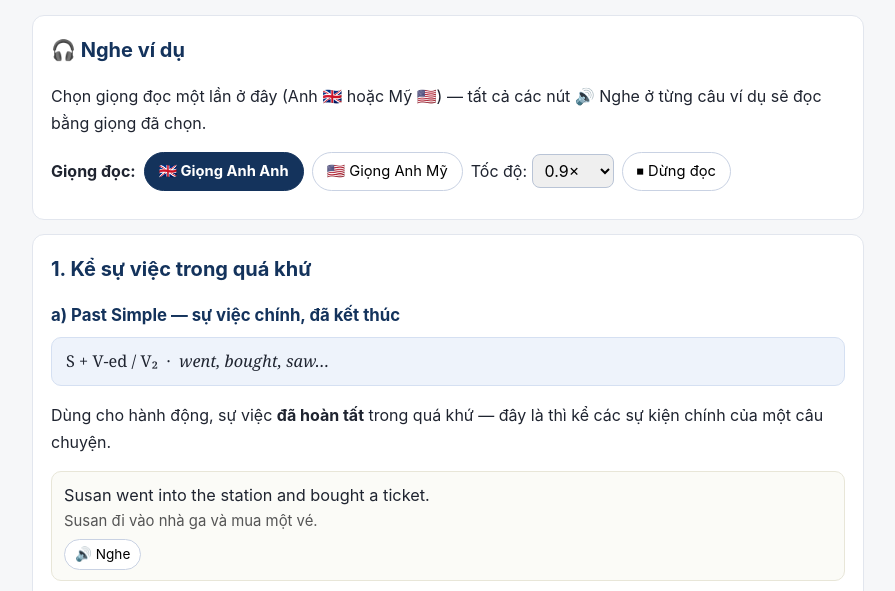
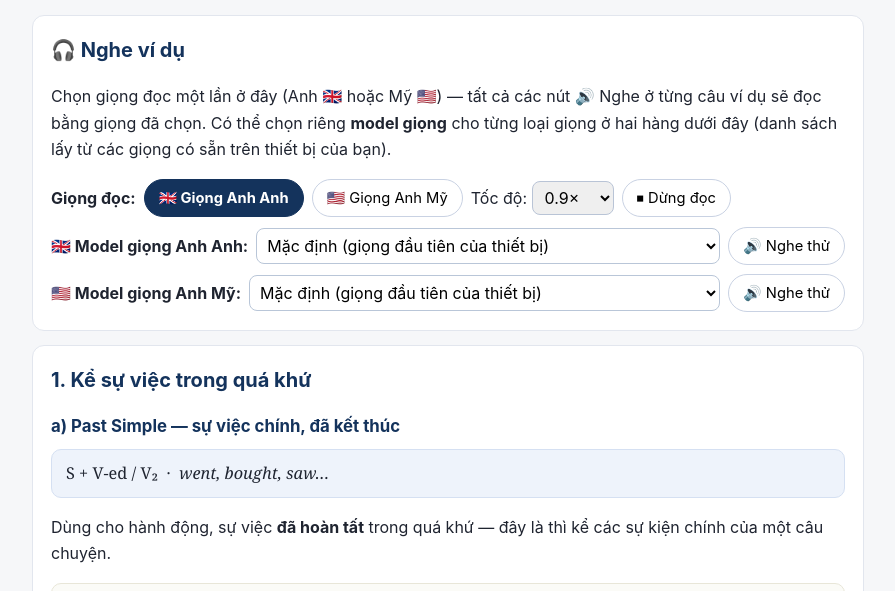
Before and after one commit to vinhnd2026/ENGLISH, a plain HTML site: page Grammar-01-Past-Time.html in a window 1280 px wide. Shown: the part 174-765 px from the top of the page, without its empty margins (192-1087 px from the left). Drawn offline with Linux system fonts and the light colour scheme.

Commit message:
Add per-accent voice model picker

```diff
--- a/Grammar-01-Past-Time.html
+++ b/Grammar-01-Past-Time.html
@@ -25,6 +25,8 @@ button:hover{background:#eef3fb}
 button.primary{background:#14335c;color:#fff;border-color:#14335c}
 button.primary:hover{background:#1d4a82}
 .accent-btn.accent-on{background:#14335c;color:#fff;border-color:#14335c;font-weight:700}
+.voice-row{display:flex;gap:8px;align-items:center;flex-wrap:wrap;margin-top:9px}
+.voice-row select{flex:1;min-width:170px;padding:6px;border:1px solid #b9c6d8;border-radius:8px;background:#fff}
 .tts button{padding:3px 10px;font-size:.85rem}
 .note{background:#fff8e6;border:1px solid #f0dfae;border-radius:10px;padding:10px 14px;margin:10px 0;font-size:.95rem}
 .keybox{background:#eaf6ec;border:1px solid #bfe0c6;border-radius:12px;padding:16px 18px;margin:14px 0}
@@ -62,7 +64,7 @@ em.hl{font-style:italic;background:#fff3cd;padding:0 3px;border-radius:4px}
 
 <div class="card">
   <h2>🎧 Nghe ví dụ</h2>
-  <p>Chọn giọng đọc một lần ở đây (Anh 🇬🇧 hoặc Mỹ 🇺🇸) — tất cả các nút 🔊 Nghe ở từng câu ví dụ sẽ đọc bằng giọng đã chọn.</p>
+  <p>Chọn giọng đọc một lần ở đây (Anh 🇬🇧 hoặc Mỹ 🇺🇸) — tất cả các nút 🔊 Nghe ở từng câu ví dụ sẽ đọc bằng giọng đã chọn. Có thể chọn riêng <b>model giọng</b> cho từng loại giọng ở hai hàng dưới đây (danh sách lấy từ các giọng có sẵn trên thiết bị của bạn).</p>
   <div class="toolbar">
     <span><b>Giọng đọc:</b></span>
     <button type="button" class="accent-btn" data-accent="en-GB" onclick="setAccent('en-GB')">🇬🇧 Giọng Anh Anh</button>
@@ -70,6 +72,8 @@ em.hl{font-style:italic;background:#fff3cd;padding:0 3px;border-radius:4px}
     <label>Tốc độ: <select id="rate"><option value="0.75">0.75×</option><option value="0.9" selected>0.9×</option><option value="1">1×</option></select></label>
     <button type="button" onclick="speechSynthesis.cancel()">⏹ Dừng đọc</button>
   </div>
+  <div class="voice-row"><span><b>🇬🇧 Model giọng Anh Anh:</b></span><select id="voice-en-GB" onchange="onVoicePick('en-GB')"></select><button type="button" onclick="testVoice('en-GB')">🔊 Nghe thử</button></div>
+  <div class="voice-row"><span><b>🇺🇸 Model giọng Anh Mỹ:</b></span><select id="voice-en-US" onchange="onVoicePick('en-US')"></select><button type="button" onclick="testVoice('en-US')">🔊 Nghe thử</button></div>
 </div>
 
 <div class="card">
@@ -275,11 +279,40 @@ function setAccent(a){
   try{ localStorage.setItem('en-accent', a); }catch(e){}
   updateAccentButtons();
 }
+var voiceChoice = {'en-GB':'','en-US':''};
+try{ voiceChoice['en-GB'] = localStorage.getItem('en-voice-en-GB') || ''; voiceChoice['en-US'] = localStorage.getItem('en-voice-en-US') || ''; }catch(e){}
+var VOICE_TXT = {def:'Mặc định (giọng đầu tiên của thiết bị)', gb:'Thiết bị chưa có giọng Anh Anh', us:'Thiết bị chưa có giọng Anh Mỹ'};
 function pickVoice(lang){
   var vs = speechSynthesis.getVoices();
-  var v = vs.filter(function(x){ return x.lang && x.lang.indexOf(lang) === 0; })[0];
+  var inLang = vs.filter(function(x){ return x.lang && x.lang.indexOf(lang) === 0; });
+  var chosen = voiceChoice[lang];
+  if(chosen){ var cv = inLang.filter(function(x){ return x.voiceURI === chosen; })[0]; if(cv) return cv; }
+  var v = inLang[0];
   if(!v) v = vs.filter(function(x){ return x.lang && x.lang.indexOf('en') === 0; })[0];
   return v || null;
+}
+function populateVoiceSelects(){
+  ['en-GB','en-US'].forEach(function(acc){
+    var sel = document.getElementById('voice-' + acc);
+    if(!sel) return;
+    var list = speechSynthesis.getVoices().filter(function(x){ return x.lang && x.lang.indexOf(acc) === 0; });
+    var cur = voiceChoice[acc];
+    sel.innerHTML = '';
+    var o0 = document.createElement('option'); o0.value = ''; o0.textContent = VOICE_TXT.def; sel.appendChild(o0);
+    list.forEach(function(v){ var o = document.createElement('option'); o.value = v.voiceURI; o.textContent = v.name + ' (' + v.lang + ')'; sel.appendChild(o); });
+    if(list.length === 0){ var oe = document.createElement('option'); oe.value = ''; oe.textContent = (acc === 'en-GB' ? VOICE_TXT.gb : VOICE_TXT.us); sel.appendChild(oe); }
+    sel.value = (cur && list.some(function(v){ return v.voiceURI === cur; })) ? cur : '';
+  });
+}
+function onVoicePick(acc){
+  var sel = document.getElementById('voice-' + acc);
+  voiceChoice[acc] = sel ? sel.value : '';
+  try{ localStorage.setItem('en-voice-' + acc, voiceChoice[acc]); }catch(e){}
+  setAccent(acc);
+}
+function testVoice(acc){
+  setAccent(acc);
+  speak('Hello, this is an English lesson. How are you today?');
 }
 function speak(text){
   try{
@@ -301,7 +334,7 @@ document.querySelectorAll('.ex').forEach(function(box){
   b.onclick = function(){ speak(text); };
   tts.appendChild(b);
 });
-if('speechSynthesis' in window){ speechSynthesis.getVoices(); speechSynthesis.onvoiceschanged = function(){ speechSynthesis.getVoices(); }; }
+if('speechSynthesis' in window){ speechSynthesis.getVoices(); populateVoiceSelects(); speechSynthesis.onvoiceschanged = function(){ populateVoiceSelects(); }; }
 
 /* ---- Multiple choice: instant check + score ---- */
 document.querySelectorAll('.quiz-mc').forEach(function(quiz){
```
Also changed, not shown: Grammar-01-Past-Time-JP.html (+36 -3 lines).
